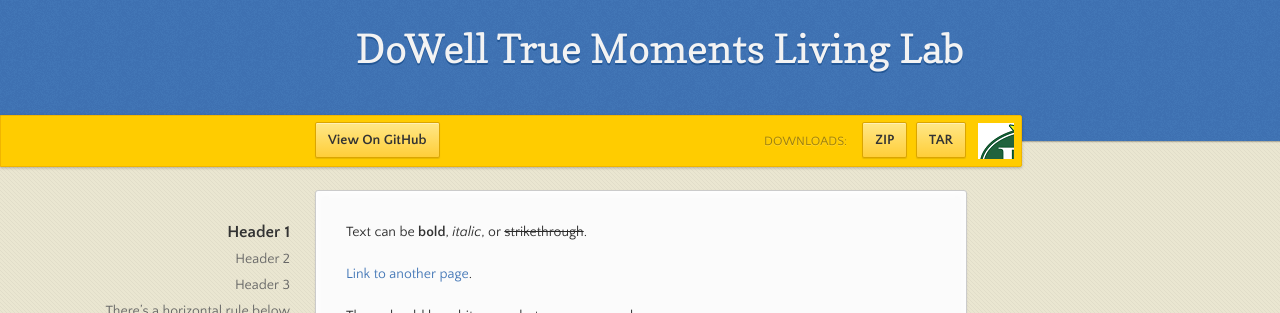
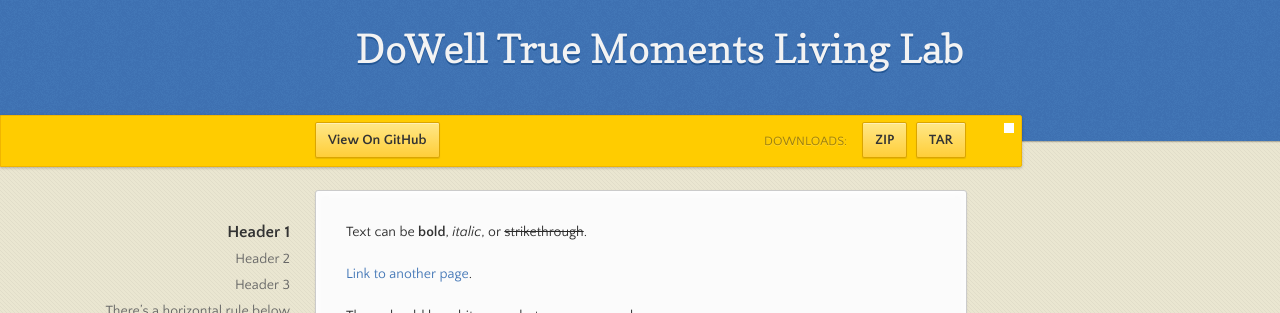
Before and after one commit to LL02-Website-Dowell/Digital-Twin-Note-Taker-Ideation.Dowell, a Jekyll site: the page built from index.md, in a window 1280 px wide. Shown: the top 313 px of the page. Built offline with Jekyll 4.4.1, drawn with Linux system fonts in a browser that asks for light colours; the repository's description, which GitHub fills in, is left out.

Commit message:
Update jekyll-theme-leap-day.scss

```diff
--- a/_sass/jekyll-theme-leap-day.scss
+++ b/_sass/jekyll-theme-leap-day.scss
@@ -269,8 +269,8 @@ top: 10px;
 
   #logo {
     position:absolute;
-    height: 36px;
-    width: 36px;
+    height: 10px;
+    width: 10px;
     right:7px;
     top:7px;
     display: block;
```
